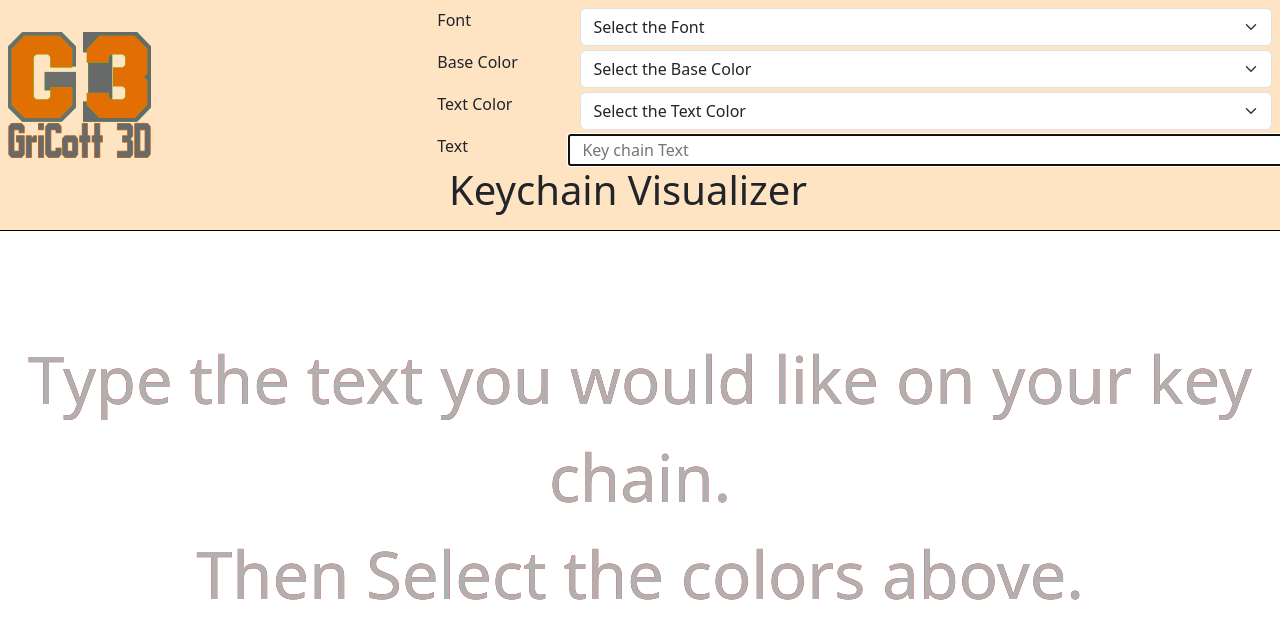
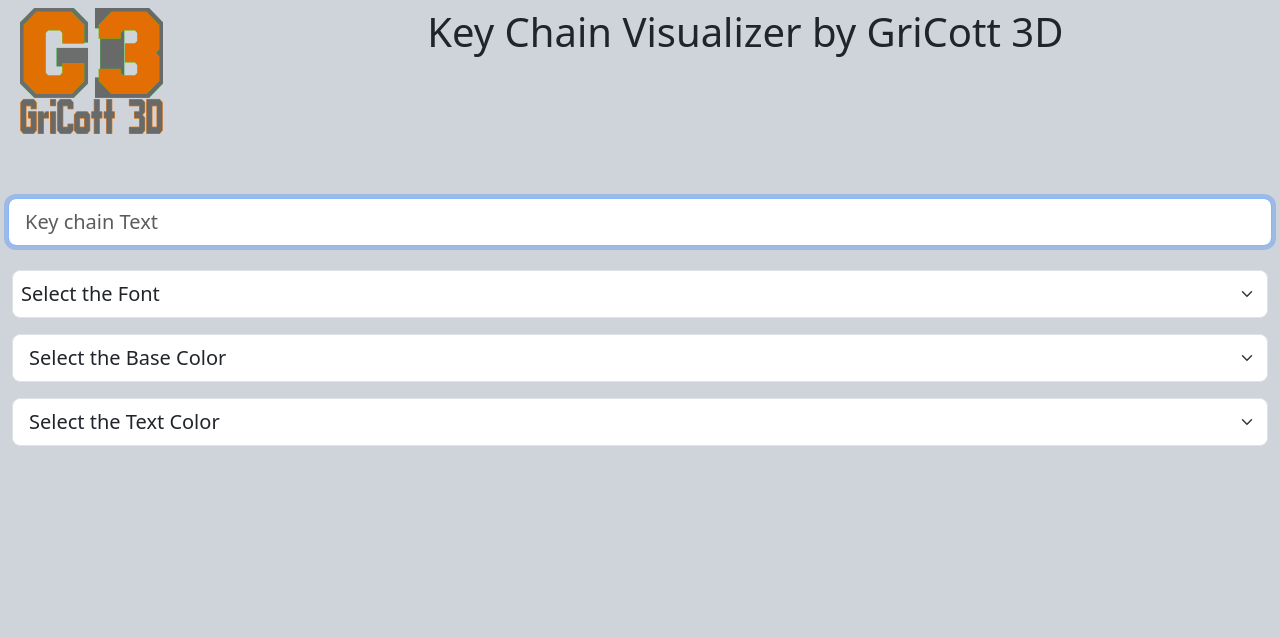
Before and after one commit to GriCottMade/keychain-visualizer, a plain HTML site: page index.html in a window 1280 px wide. Drawn offline with nearby package versions, Linux system fonts and the light colour scheme.

Commit message:
Update index.html

```diff
--- a/index.html
+++ b/index.html
@@ -13,26 +13,48 @@
     />
     <link rel="stylesheet" href="style.css" />
   </head>
-  <body>
-    <div class="row l">
-      <div class="col-4 pl-5">
-        <img src="gricott3d.png" class="mt-4 ml-2">
+  <body class="bg-dark-subtle">
+    <div class="container-fluid">
+      <div class="row p-2">
+        <div class="col-2">
+          <img src="gricott3d.png" />
         </div>
+        <div class="col text-center align-middle">
+          <h1 class="align-middle">Key Chain Visualizer by GriCott 3D</h1>
+        </div>
+      </div>
+
+      <div class="row p-2 mt-5 mb-3">
+        <input
+          type="text"
+          class="form-control form-control-lg"
+          placeholder="Key chain Text"
+          id="myInput"
+          class="col"
+          tabindex="1"
+          autofocus
+        />
+      </div>
+      <div class="row mb-3">
         <div class="col">
-        <div class="row mb-1">
-          <label class="form-label col-2">Font </label>
-          <div class="col">
-            <select class="form-select" onchange="changeFont($(this).val())">
+          <select
+            class="form-select form-select-lg p-2"
+            onchange="changeFont($(this).val())"
+            tabindex="2"
+          >
             <option>Select the Font</option>
             <option value="Font1">Font #1</option>
             <option value="Font2">Font #2</option>
           </select>
         </div>
       </div>
-        <div class="row mb-1">
-          <label class="col-2 form-label">Base Color </label>
+      <div class="row mb-3">
         <div class="col">
-            <select class="form-select" onchange="changeBG($(this).val())">
+          <select
+            class="form-select form-select-lg"
+            onchange="changeBG($(this).val())"
+            tabindex="3"
+          >
             <option>Select the Base Color</option>
             <option value="#F9F4F4">White</option>
             <option value="#CE0909">Red</option>
@@ -45,12 +67,12 @@
           </select>
         </div>
       </div>
-        <div class="row mb-1">
-          <label class="form-label col-2">Text Color </label>
+      <div class="row mb-3">
         <div class="col">
           <select
-              class="form-select"
+            class="form-select form-select-lg"
             onchange="changeTextColor($(this).val())"
+            tabindex="4"
           >
             <option>Select the Text Color</option>
             <option value="#F9F4F4">White</option>
@@ -64,21 +86,8 @@
           </select>
         </div>
       </div>
-        <div class="row">
-
-        <label class="form-label col-2">Text</label>
-        <input type="text" placeholder="Key chain Text" id="myInput" class="col" autofocus/>
-        </div>
-      </div>
-      <div class="row text-center">
-
-        <h1>Keychain Visualizer</h1>
-      </div>
-    </div>
-
-    <div class="p">
-        <div class="started">Type the text you would like on your key chain.
-            <br>Then Select the colors above.
+      <div class="row mt-6">
+        <div class="col p text-center mt-6 pt-6"></div>
       </div>
     </div>
   </body>
```
Lines whose indentation alone changed are shown as unchanged.
